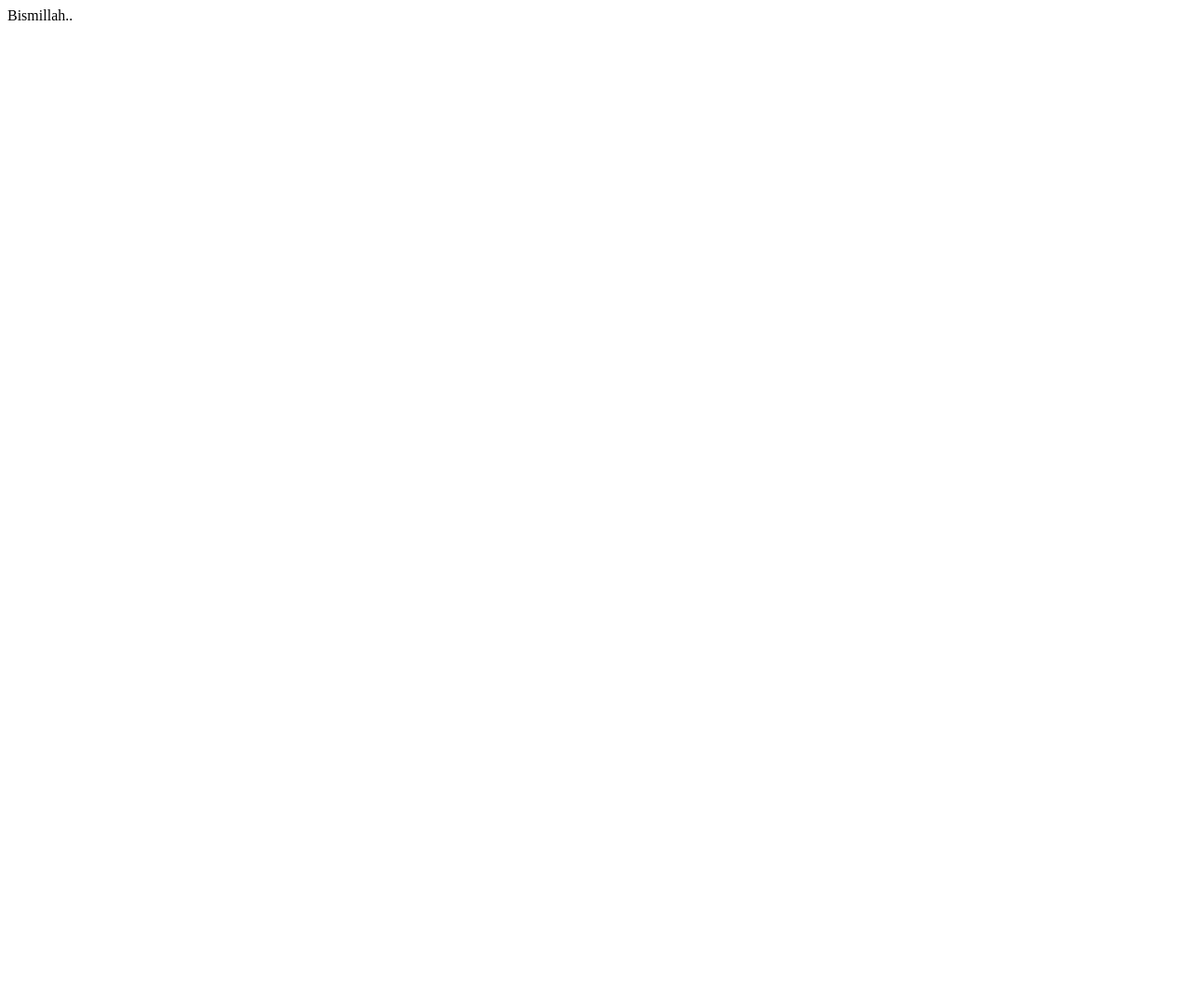
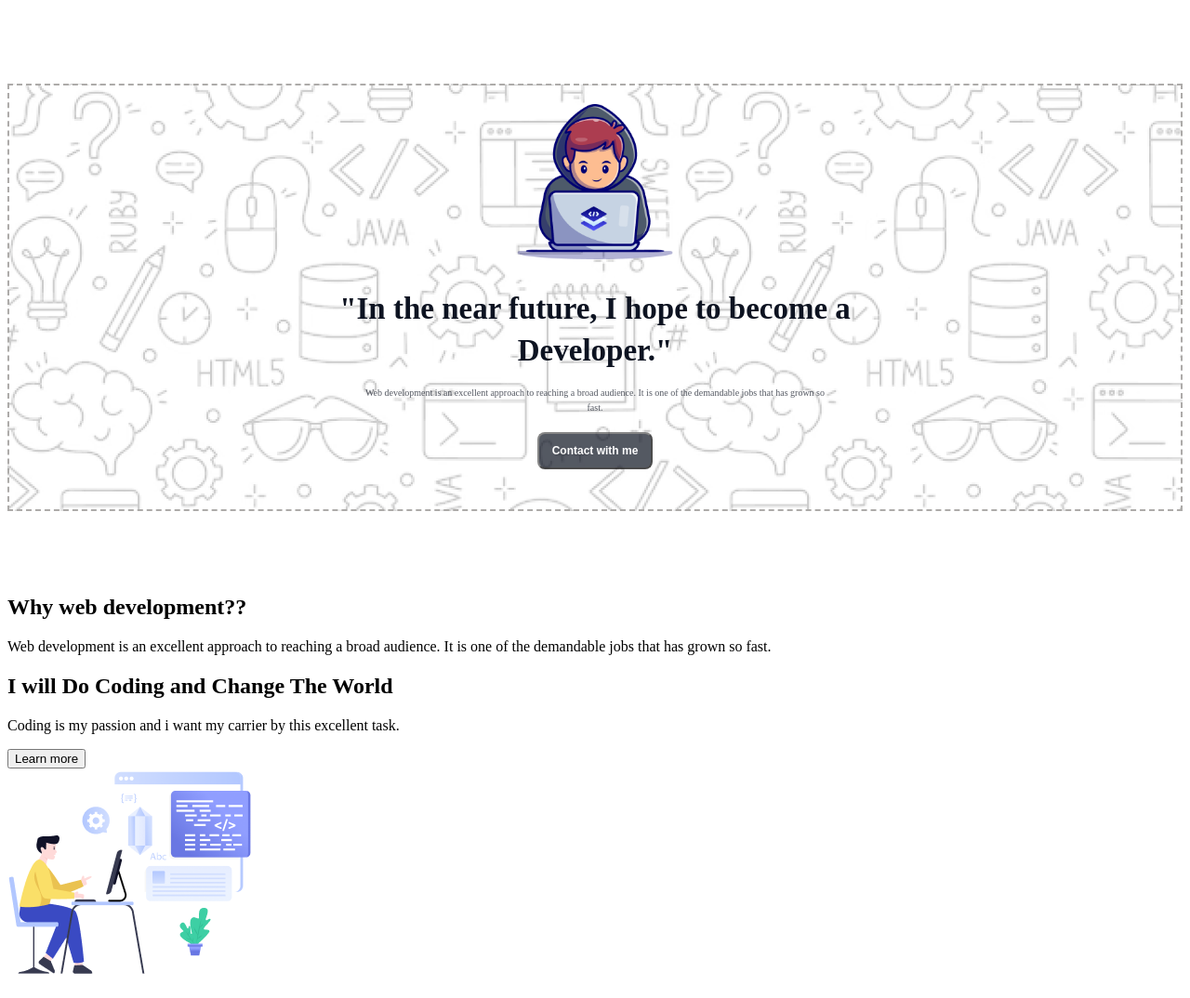
Before and after one commit to tasnim899/Assignment-1, a plain HTML site: page index.html in a window 1280 px wide. Shown: the top 1074 px of the page at 93% size. Before the commit the page ends 800 px from the top, so only its background shows below. Drawn offline with Linux system fonts and the light colour scheme; a web font is replaced by a local one.

Commit message:
heroPage committed

```diff
--- a/index.html
+++ b/index.html
@@ -4,9 +4,57 @@
     <meta charset="UTF-8">
     <meta http-equiv="X-UA-Compatible" content="IE=edge">
     <meta name="viewport" content="width=device-width, initial-scale=1.0">
+    <link rel="stylesheet" href="style.css">
     <title>Assignment-1</title>
 </head>
 <body>
-Bismillah..
+<section id="hero">
+    <div class="container">
+        <div class="img-container">
+            <img width="168px" src="./assets/Group.png">
+        </div>
+        <div class="text-container">
+            <h1 class="title">"In the near future, I hope to become a Developer."</h1>
+            <p class="description">Web development is an excellent approach to reaching a broad audience. It is one of the demandable jobs that has grown so fast.</p>
+            <button class="btn-container">Contact with me</button>
+        </div>
+
+    </div>
+
+</section>
+<section #id="purpose">
+<div class="first">
+    <h1 class="title2" >Why web development??</h1>
+    <p class="description">Web development is an excellent approach to reaching a broad audience. It is one of the demandable jobs that has grown so fast.</p>
+</div>
+<div>
+    <div>
+        <div>
+        <h1>I will Do Coding and Change The World</h1>
+        <p>Coding is my passion and i want my carrier by this excellent task.</p>
+        <button>Learn more</button>
+    </div>
+        <div><img src="./assets/Layer_1.png"></div>
+    </div>
+</div>
+<div>
+        <div><img src="./assets/Group 3.png"></div>
+        <div>
+        <h1>I will help People by creating Modern Web System</h1>
+        <p>Everywhere in the industry and business, website is needed.</p>
+        <button>Learn more</button>
+        </div>
+</div>
+<div>
+    <div>
+        <div>
+        <h1>The fastest growing it-world needs developers</h1>
+        <p>Everywhere in the industry and business, website is needed.</p>
+        <button>Learn more</button>
+    </div>
+        <div><img src="./assets/Group 4.png"></div>
+    </div>
+</div>
+</section>
 </body>
 </html>
--- /dev/null
+++ b/style.css
@@ -0,0 +1,70 @@
+@import url('https://fonts.googleapis.com/css2?family=Azeret+Mono:ital,wght@0,100..900;1,100..900&family=Work+Sans:ital,wght@0,100..900;1,100..900&display=swap');
+/* font-family: Azeret Mono; */
+
+#hero{
+    height: 456px;
+    background: url('./assets/Hero-bg.png');
+    border: 2px dashed rgb(173, 171, 169);
+   margin-top: 90px;
+   margin-bottom: 90px;
+
+
+}
+.container{
+    display: flex;
+    flex-direction: column;
+    justify-content: center;
+    align-items: center;
+    margin-top: 20px;
+}
+.title{
+    color: rgb(13, 19, 33);
+font-size: 33px;
+font-weight: 800;
+line-height: 45px;
+letter-spacing: 0%;
+text-align: center;
+margin-bottom: 5px;
+width: 600px;
+height: 90px;
+}
+.text-container{
+    display: flex;
+    flex-direction: column;
+    justify-content: center;
+    align-items: center;
+  }
+.container .description{
+color: rgb(13, 19, 33);
+width: 500px;
+height: 36px;
+font-size: 10px;
+font-weight: 400;
+line-height: 16px;
+letter-spacing: 0%;
+text-align: center;
+opacity: 0.7;
+margin-bottom: 14px;
+}
+.btn-container{
+    padding: 12px 14px 12px 14px;
+    border-radius: 8px;
+background: rgb(13, 19, 33);
+color: rgb(255, 255, 255);
+font-size: 12px;
+font-weight: 600;
+line-height: 12px;
+letter-spacing: 0%;
+text-align: center;
+margin-bottom: 28px;
+opacity: 0.7;
+}
+/* The second page starts */
+#purpose .first .title2{
+    color: rgb(13, 19, 33);
+font-size: 20px;
+font-weight: 800;
+line-height: 24px;
+letter-spacing: 0%;
+text-align: center;
+}
```
